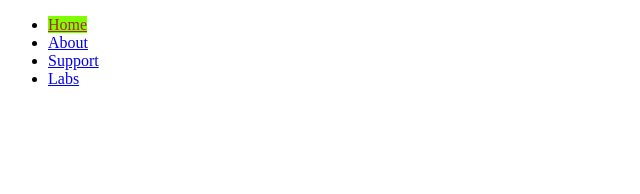
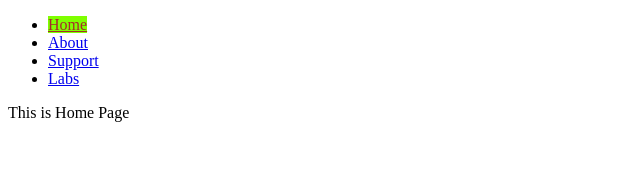
Before and after one commit to Prachi24599/router-app, a React (Create React App) app: page / in a window 1280 px wide. Shown: the top 194 px of the page, without its empty margins (0-640 px from the left). Built offline with nearby package versions, Linux system fonts and the light colour scheme.

Commit message:
using index to redirect to home route

```diff
--- a/src/App.js
+++ b/src/App.js
@@ -5,6 +5,7 @@
 import About from "./components/About";
 import Labs from "./components/Labs";
 import NotFound from "./components/NotFound";
+import MainHeader from "./components/MainHeader";
 function App() {
   return (
     <div className="App">
@@ -26,7 +27,9 @@
       </nav>
 
       <Routes>
-        <Route path="/" element={<Home />}>
+        <Route path="/" element={<MainHeader />}>
+          {/* Default Route */}
+          <Route index element={<Home />} />
           <Route path="/support" element={<Support />} />
           <Route path="/about" element={<About />} />
           <Route path="/labs" element={<Labs />} />
--- a/src/components/Home.js
+++ b/src/components/Home.js
@@ -1,12 +1,7 @@
 import React from "react";
-import { Outlet } from "react-router-dom";
 
 const Home = () => {
-  return (
-    <div>
-      <Outlet />
-    </div>
-  );
+  return <div>This is Home Page</div>;
 };
 
 export default Home;
--- /dev/null
+++ b/src/components/MainHeader.js
@@ -0,0 +1,12 @@
+import React from "react";
+import { Outlet } from "react-router-dom";
+
+const MainHeader = () => {
+  return (
+    <div>
+      <Outlet />
+    </div>
+  );
+};
+
+export default MainHeader;
```
